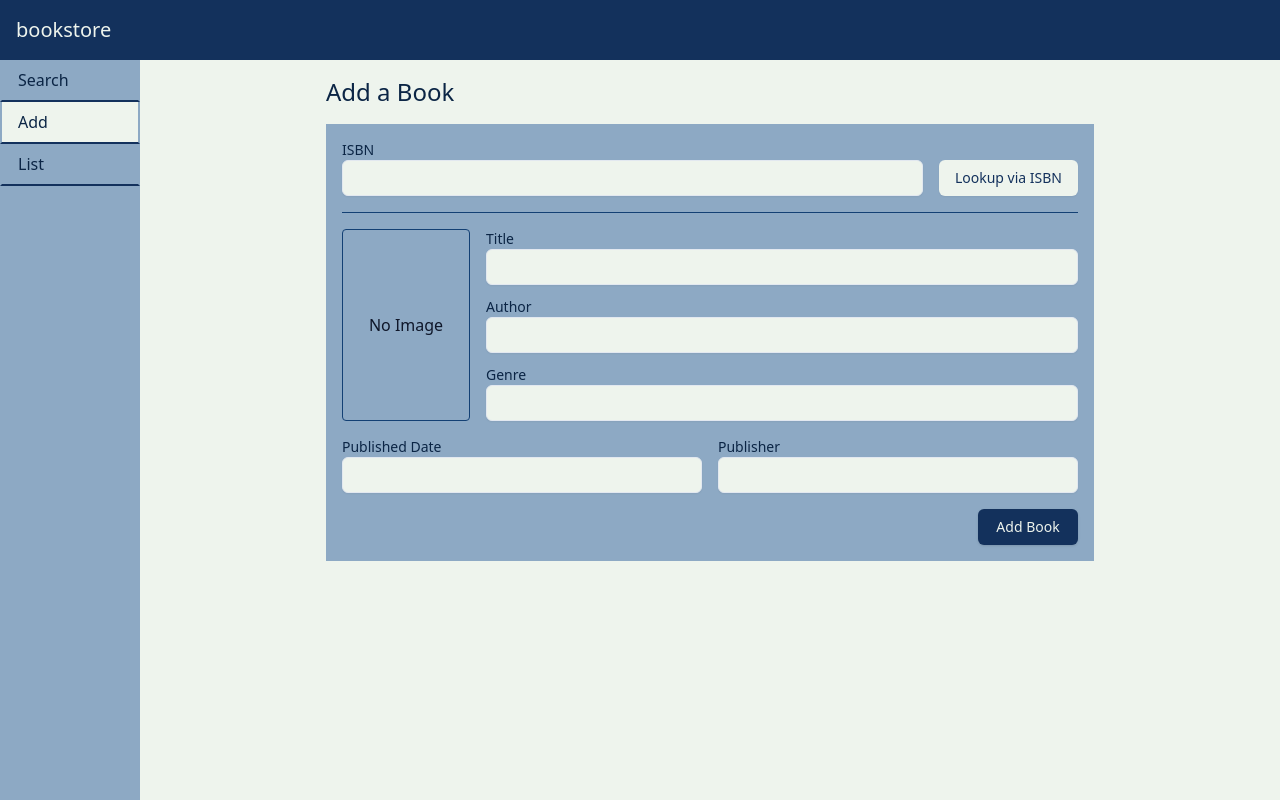
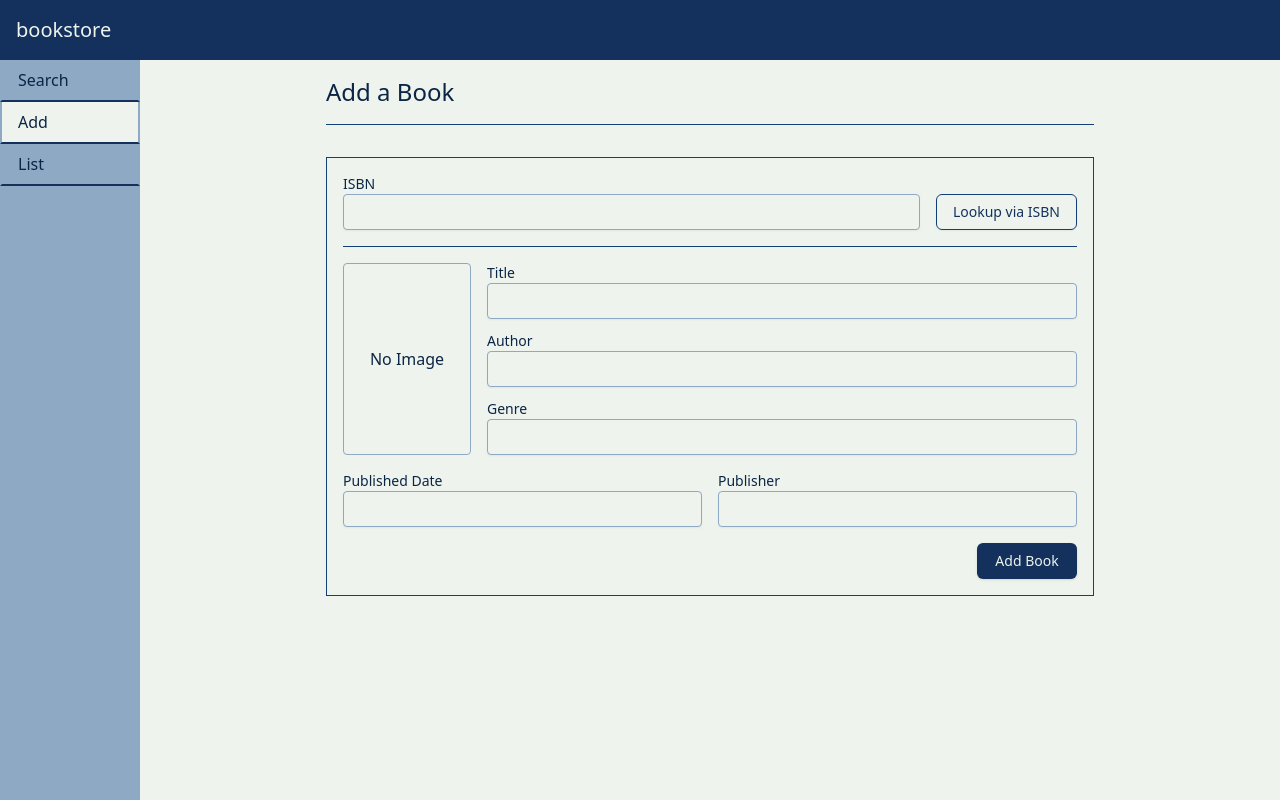
Before and after one commit to dylants/bookstore, a Next.js app: page /add in a window 1280 px wide. Built offline with nearby package versions, Linux system fonts and the light colour scheme.

Commit message:
polish: ui tweaks
- minor styling updates

```diff
--- a/src/app/add/page.tsx
+++ b/src/app/add/page.tsx
@@ -42,7 +42,10 @@ function AddBookFormInput({
         {fieldNameToDisplay}
       </label>
       <Input
-        className={clsx(errors[fieldName] && "border-red-500")}
+        className={clsx(
+          errors[fieldName] && "border-red-500",
+          "border rounded-sm border-customPalette-200",
+        )}
         type="text"
         {...register(fieldName, { required: true })}
       />
@@ -64,7 +67,7 @@ export default function AddBookPage() {
       genre: lookupBook?.genre || "",
       imageUrl: lookupBook?.imageUrl,
       isbn: lookupBook?.isbn || "",
-      publishedDate: lookupBook?.publishedDate || "",
+      publishedDate: lookupBook?.publishedDate?.toLocaleDateString?.() || "",
       publisher: lookupBook?.publisher || "",
       title: lookupBook?.title || "",
     },
@@ -94,9 +97,10 @@ export default function AddBookPage() {
   return (
     <div>
       <h1 className="text-2xl text-customPalette-500 my-4">Add a Book</h1>
+      <hr className="mt-4 mb-8 border-customPalette-300" />
 
       <form
-        className="flex flex-col p-4 bg-customPalette-200"
+        className="flex flex-col p-4 border border-customPalette-300"
         onSubmit={handleSubmit(onSubmit)}
       >
         <div className="flex gap-4 items-end">
@@ -122,7 +126,7 @@ export default function AddBookPage() {
                 height={192}
               />
             ) : (
-              <div className="border rounded-sm border-customPalette-300 w-[128px] h-[192px] flex justify-center items-center text-slate-900">
+              <div className="border rounded-sm border-customPalette-200 w-[128px] h-[192px] flex justify-center items-center text-customPalette-500">
                 No Image
               </div>
             )}
--- a/src/components/ui/button.tsx
+++ b/src/components/ui/button.tsx
@@ -28,7 +28,7 @@ const buttonVariants = cva(
         outline:
           "border border-input bg-background shadow-sm hover:bg-accent hover:text-accent-foreground",
         secondary:
-          "bg-customPalette-100 text-customPalette-400 shadow-sm hover:bg-customPalette-100/80",
+          "bg-customPalette-100 text-customPalette-400 border border-customPalette-300 shadow-sm hover:bg-customPalette-200/20",
       },
     },
   },
```
